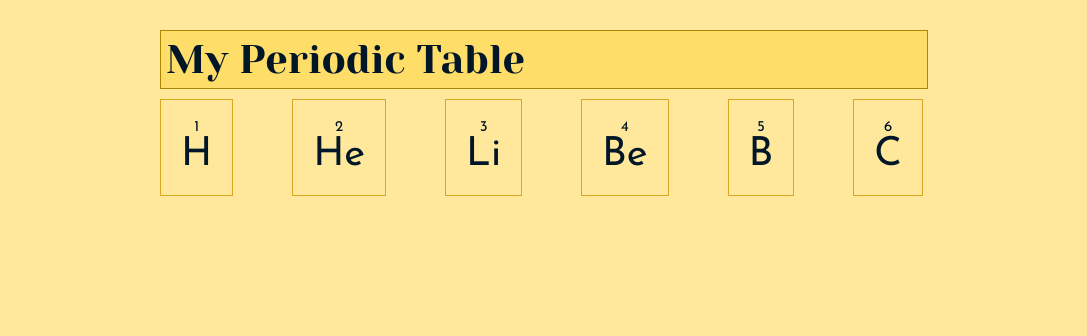
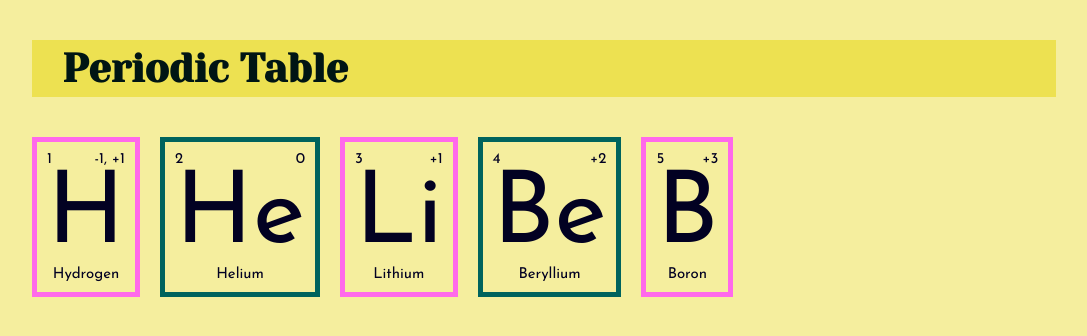
Before and after one commit to sutapaaditya/periodic_table, a website: page index.html in a window 1280 px wide. Shown: the whole page, without its empty margins (96-1183 px from the left). Drawn offline with Linux system fonts and the light colour scheme.

Commit message:
Final version 😎

```diff
--- /dev/null
+++ b/css/main.css
@@ -0,0 +1,94 @@
+@import url('https://fonts.googleapis.com/css2?family=Josefin+Sans&family=Yeseva+One&display=swap');
+
+* {
+  margin: 0;
+  padding: 0;
+}
+
+html {
+  box-sizing: border-box;
+  font-family: 'Josefin Sans', sans-serif;
+  font-size: 20px;
+}
+
+body {
+  color: #DAF5FF;
+  background-color: #F5EE9E;
+}
+
+.main, .container, .element-details {
+  margin: 2rem auto;
+  width: 80%;
+  max-width: 1100px;
+}
+
+.main {
+  background-color: #ede151;
+}
+
+.title {
+  margin-left: 1.5rem;
+  padding-top: 5px;
+  padding-bottom: 5px;
+  font-family: 'Yeseva One', cursive;
+  color: #001514;
+}
+
+.n-element {
+  font-family: 'Josefin Sans', sans-serif;
+  margin-right: 1rem;
+  padding: .5rem;
+  display: flex;
+  flex-direction: column;
+  color: #020122;
+}
+
+.box-head {
+  font-size: .75rem;
+  display: flex;
+  justify-content: space-between;
+}
+
+.box-content {
+  align-self: center;
+  font-size: 5rem;
+}
+
+.box-footer {
+  align-self: center;
+  font-size: .75rem;
+}
+
+.container {
+  display: flex;
+}
+
+.green-border {
+  border: 5px solid #00635D;
+}
+
+.pink-border {
+  border: 5px solid #FF69EB;
+}
+
+.element-details {
+  display: none;
+  justify-content: space-evenly;
+  align-items: center;
+
+  color: black;
+  border: 1px solid #494408;
+  padding: 2%;
+  background-color: #f5ee9e;
+  -webkit-box-shadow: 10px 10px 5px 0px rgba(0,0,0,0.75);
+  -moz-box-shadow: 10px 10px 5px 0px rgba(0,0,0,0.75);
+  box-shadow: 10px 10px 5px 0px rgba(0,0,0,0.75);
+}
+
+.element-details img {
+  width: 300px;
+}
+
+.element-details p {
+  margin-left: 20px;
+}
--- a/css/style.css
+++ /dev/null
@@ -1,86 +0,0 @@
-@import url('https://fonts.googleapis.com/css2?family=Josefin+Sans&family=Yeseva+One&display=swap');
-
-    /**/
-    /* font-family: 'Yeseva One', cursive; */
-
-* {
-  margin: 0;
-  padding: 0;
-  box-sizing: border-box;
-}
-
-html {
-  font-size: 20px;
-  font-family: 'Josefin Sans', sans-serif;
-}
-
-body {
-  /* background-color: #FFC914; */
-  background-color: #ffe89c;
-  color: #011627;
-}
-
-.main {
-  max-width: 1200px;
-  width: 60%;
-  margin: 1.5rem auto;
-}
-
-.topic {
-  font-family: 'Yeseva One', cursive;
-  background-color: #ffdd69;
-  padding: 5px;
-  margin-bottom: 10px;
-  font-size: 2rem;
-  border: .5px solid #ad8500;
-}
-
-.elements {
-  display: flex;
-  justify-content: space-between;
-  align-items: center;
-}
-
-.element {
-  border: .5px solid goldenrod;
-  padding: 1rem;
-  margin-right: 5px;
-
-  display: flex;
-  flex-direction: column;
-  align-items: center;
-}
-
-.element:hover {
-  background-color: #ffdd69;
-}
-
-.atomic-number {
-  font-size: .75rem;
-}
-
-.symbol {
-  font-size: 2rem;
-}
-
-.element-details {
-  margin-top: 10px;
-  padding: 5px;
-
-  background-color: #fff0be;
-
-  display: none;
-  justify-content: space-between;
-  align-items: center;
-  border-radius: 6px;
-}
-
-
-.element-details img {
-  width: 200px;
-}
-
-.details {
-  margin-left: 15px;
-  font-size: 15px;
-}
--- a/index.html
+++ b/index.html
@@ -1,69 +1,87 @@
 <!DOCTYPE html>
 <html lang="en">
   <head>
-    <title>Learning JS</title>
+    <title>Periodic Table</title>
     <meta charset="UTF-8">
     <meta name="viewport" content="width=device-width, initial-scale=1">
-    <link href="css/style.css" rel="stylesheet">
+    <link href="css/main.css" rel="stylesheet">
   </head>
   <body>
     <main class="main">
-      <p class="topic">My Periodic Table</p>
-      <div class="elements">
-        <!-- element starts -->
-        <div class="element" id="h">
-          <div class="atomic-number">1</div>
-          <div class="symbol">H</div>
+    <h1 class="title">Periodic Table</h1>
+    </main>
+    <div class="container">
+      <div class="n-element pink-border">
+        <div class="box-head">
+          <p>1</p>
+          <p>-1, +1</p>
         </div>
-        <!-- element ends -->
-        <!-- element starts -->
-        <div class="element" id="he">
-          <div class="atomic-number">2</div>
-          <div class="symbol">He</div>
+        <div class="box-content" id="h">
+          H
         </div>
-        <!-- element ends -->
-        <!-- element starts -->
-        <div class="element">
-          <div class="atomic-number">3</div>
-          <div class="symbol">Li</div>
+        <div class="box-footer">
+          Hydrogen
         </div>
-        <!-- element ends -->
-        <!-- element starts -->
-        <div class="element">
-          <div class="atomic-number">4</div>
-          <div class="symbol">Be</div>
+      </div>
+      <!-- element ends here -->
+      <div class="n-element green-border">
+        <div class="box-head">
+          <p>2</p>
+          <p>0</p>
         </div>
-        <!-- element ends -->
-        <!-- element starts -->
-        <div class="element">
-          <div class="atomic-number">5</div>
-          <div class="symbol">B</div>
+        <div class="box-content" id="he">
+          He
         </div>
-        <!-- element ends -->
-        <!-- element starts -->
-        <div class="element">
-          <div class="atomic-number">6</div>
-          <div class="symbol">C</div>
+        <div class="box-footer">
+          Helium
         </div>
-        <!-- element ends -->
       </div>
-        <!-- element details -->
-        <div class="element-details">
-          <img src="https://thumbs.dreamstime.com/z/green-hydrogen-energy-symbol-leaf-texture-ecological-concept-sustainable-alternative-to-fossil-fuels-211499487.jpg" alt="Hydrogen">
-          <p class="details">
-          Named after the Greek words hydro for "water" and genes for "forming," hydrogen makes up more than 90 percent of all of the atoms, which equals three quarters of the mass of the universe, according to the Los Alamos National Laboratory. Hydrogen is essential for life, and it is present in nearly all the molecules in living things, according to the Royal Society of Chemistry. The element also occurs in the stars and powers the universe through the proton-proton reaction and carbon-nitrogen cycle. Stellar hydrogen fusion processes release huge amounts of energy as they combine hydrogen atoms to form helium, according to Los Alamos.
-          </p>
+      <!-- element ends here -->
+      <div class="n-element pink-border">
+        <div class="box-head">
+          <p>3</p>
+          <p>+1</p>
         </div>
-        <!-- element details ends -->
-        <div class="element-details" id="helium-details">
-          <img src="https://www.thoughtco.com/thmb/70hFdbVWCssrJDWO0MuOFK5ox40=/768x0/filters:no_upscale():max_bytes(150000):strip_icc():format(webp)/helium-chemical-element-186450990-579fadf23df78c3276bace84.jpg" alt="helium">
-          <p class="details">
-          Helium is colorless, odorless, tasteless, non-toxic, and inert. Of all the elements, helium is the least reactive, so it does not form compounds under ordinary conditions. In order to bond it to another element, it would need to be ionized or pressurized. Under high pressure, disodium helide (HeNa2), the clathrate-like titanate La2/3-xLi3xTiO3He, the silicate crystobalite He II (SiO2He), dihelium arsenolite (AsO6·2He), and NeHe2 may exist
-          </p>
+        <div class="box-content">
+          Li
         </div>
+        <div class="box-footer">
+          Lithium
+        </div>
+      </div>
+      <!-- element ends here -->
+      <div class="n-element green-border">
+        <div class="box-head">
+          <p>4</p>
+          <p>+2</p>
+        </div>
+        <div class="box-content">
+          Be
+        </div>
+        <div class="box-footer">
+          Beryllium
+        </div>
+      </div>
+      <!-- element ends here -->
+      <div class="n-element pink-border">
+        <div class="box-head">
+          <p>5</p>
+          <p>+3</p>
+        </div>
+        <div class="box-content">
+          B
+        </div>
+        <div class="box-footer">
+          Boron
+        </div>
+      </div>
+      <!-- element ends here -->
+    </div>
+      <section class="element-details">
+      </section>
 
-    </main>
 
+    <script src="js/data.js"></script>
     <script src="js/index.js"></script>
   </body>
 </html>
--- /dev/null
+++ b/js/data.js
@@ -0,0 +1,23 @@
+const data = [
+  {
+  "Hydrogen" : [ "../images/nebula.jpg",
+    `Hydrogen is the number one element of the periodic table and earns
+this status for a range of reasons: along with helium and lithium, it
+was one of the first three elements produced during the BigBang; it
+is the most abundant element in the universe, accounting for 88
+percent of all atoms; and it is the lightest of all the elements, with
+only one proton (which is why it is number 1 in the periodic table)
+and one electron`
+  ]
+},
+  {
+    "Helium" : [ "../images/jupiter.png",
+    `Helium is named for the Greek God of the sun, Helios, after it was
+first detected as unknown yellow spectral lines in sunlight. In India
+in 1868, French astronomer Jules Janssen passed sunlight through
+a prism during a solar eclipse (to split the light into its component
+colors). He found a sudden jump in the brightness of yellow light,
+which he initially believed to be caused by sodium`
+      ]
+  }
+]
--- a/js/index.js
+++ b/js/index.js
@@ -1,25 +1,33 @@
-document
-  .getElementById("h")
-  .addEventListener('click', () => {
-  document.querySelector('.element-details').style.display = "flex";
-})
+let showDetails = (m) => {
+  let el = '';
+  let r = document.querySelector('.element-details');
+  r.style.display = "flex";
 
+  // following code removes the previous image and paragraph text
+  if (r.hasChildNodes()) {
+    r.innerHTML = '';
+  }
 
-document
-  .querySelector('.element-details')
-  .addEventListener('click', (ev) => {
-  document.querySelector('.element-details').style.display = "none";
-})
+  data.forEach(element => {
+    if (Object.keys(element)[0] === m) {
+      el = element;
+    }
+  });
 
-document
-  .getElementById("he")
-  .addEventListener('click', () => {
-  document.querySelector('#helium-details').style.display = "flex";
-})
+  if (el) {
+    let i = new Image();
+    i.src = el[m][0];
+    r.append(i);
+    let p = document.createElement('p');
+    p.textContent = el[m][1];
+    r.append(p);
+  } else {
+    r.textContent = "Data not available !";
+  }
+}
 
-
-document
-  .querySelector('#helium-details')
-  .addEventListener('click', () => {
-  document.querySelector('#helium-details').style.display = "none";
-})
+let n = document.querySelectorAll('.n-element');
+n.forEach(e => e.addEventListener('click', () => {
+  let m = e.children[2].textContent.trim();
+  showDetails(m);
+}));
```
Also changed, not shown: info.txt (added, +27 -0 lines), package.json (added, +12 -0 lines), images/jupiter.png (added), 1 other file.
